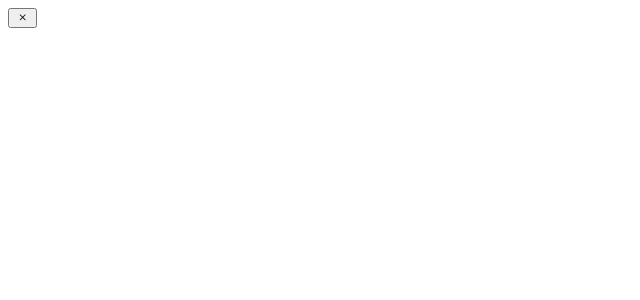
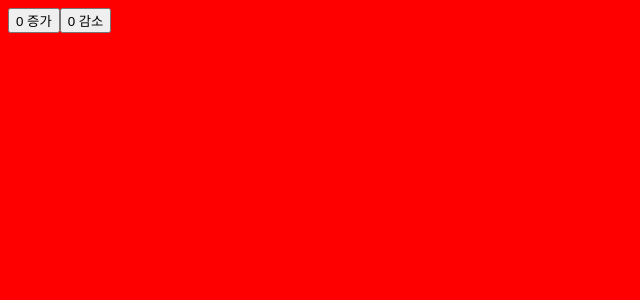
Before and after one commit to srh0820/reactspa, a React (Create React App) app: page / in a window 1280 px wide. Shown: the top 300 px of the page, without its empty margins (0-640 px from the left). Built offline with nearby package versions, Linux system fonts and the light colour scheme.

Commit message:
useState, useEffect

```diff
--- /dev/null
+++ b/src/App6use.js
@@ -0,0 +1,30 @@
+import React, { useState, useEffect } from "react";
+
+function App() {
+  const [ count, setCount ] = useState(0);
+  const bgcolor = ["red", "green", "blue"];
+
+  // useEffect 프로토타입
+  // useEffect(()=>{}, [])
+  // [] 가 비어있는 경우 - 딱 한번만 실행
+  useEffect(()=>{
+    document.body.style.backgroundColor = bgcolor[count];
+  }, [count])
+    // count 가 변경되면 그때마다 함수를 실행하겠다.
+
+  return (
+    <div className="App">
+
+      <button onClick={() => {
+        setCount( count < bgcolor.length -1 ? count + 1 : 0  ); // 대입식 절대 불가! 연산식만
+      }}> {count} 증가 </button>
+
+      <button onClick={() => {
+        setCount( count > 0 ? count - 1 : bgcolor.length -1 );
+      }}> {count} 감소 </button>
+
+    </div>
+  );
+}
+
+export default App;
--- a/src/index.js
+++ b/src/index.js
@@ -6,11 +6,11 @@ import 'swiper/css';
 import 'swiper/css/pagination';
 import 'swiper/css/navigation';
 
-import App5 from './App5useEffect';
+import App from './App6use';
 
 const root = ReactDOM.createRoot(document.getElementById('root'));
 root.render(
   <React.StrictMode>
-    <App5 />
+    <App />
   </React.StrictMode>
 );
```
